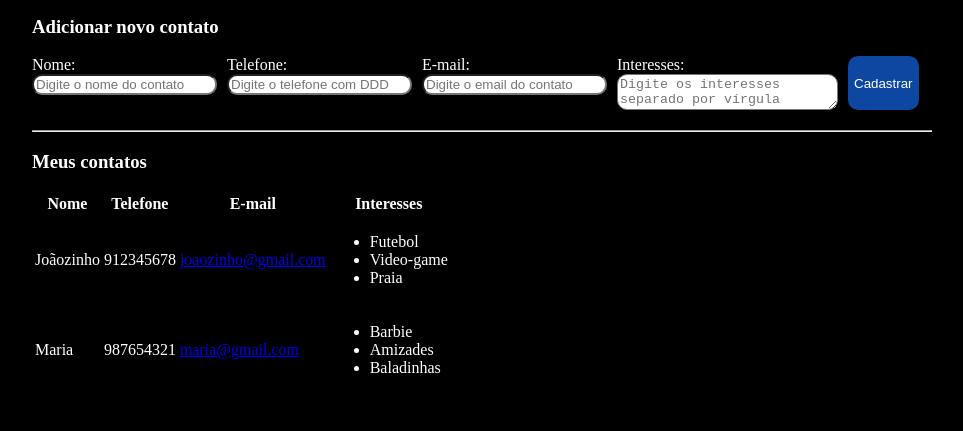
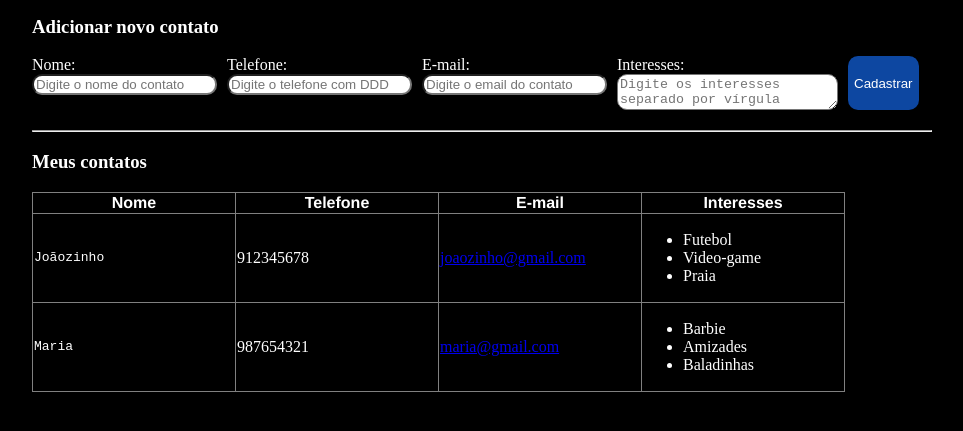
Before and after one commit to txaves/fast2023, a plain HTML site: page index.html in a window 1280 px wide. Shown: the part 197-628 px from the top of the page, without its empty margins (158-1121 px from the left). Drawn offline with Linux system fonts and the light colour scheme.

Commit message:
Added style to table

```diff
--- a/assets/css/style.css
+++ b/assets/css/style.css
@@ -33,3 +33,21 @@ header {
   border: none;
   border-radius: 10px;
 }
+
+table {
+  border-radius: 10px;
+}
+
+thead{
+  font-family: 'Franklin Gothic Medium', 'Arial Narrow', Arial, sans-serif;
+}
+
+table, td, th {
+  border-collapse: collapse;
+  border: 1px solid gray;
+  min-width: 200px;
+}
+
+tbody td:first-child {
+  font-family: monospace;
+}
```
